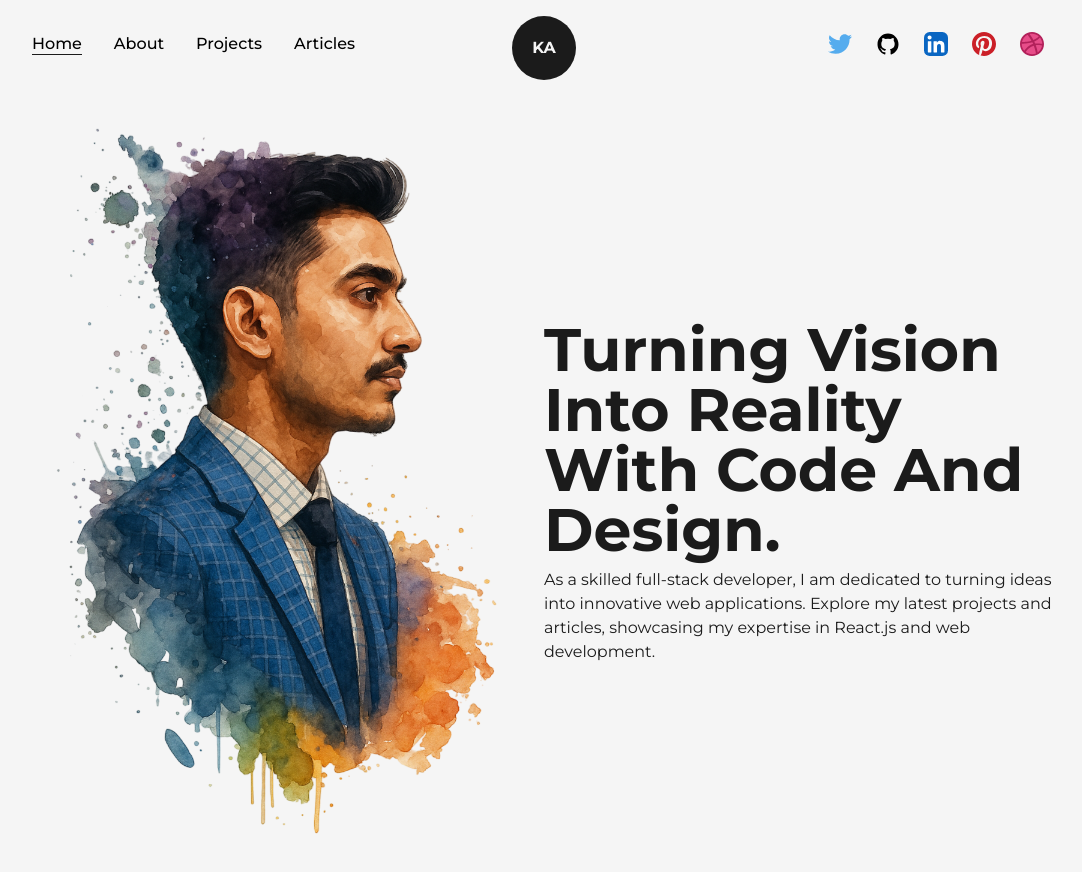
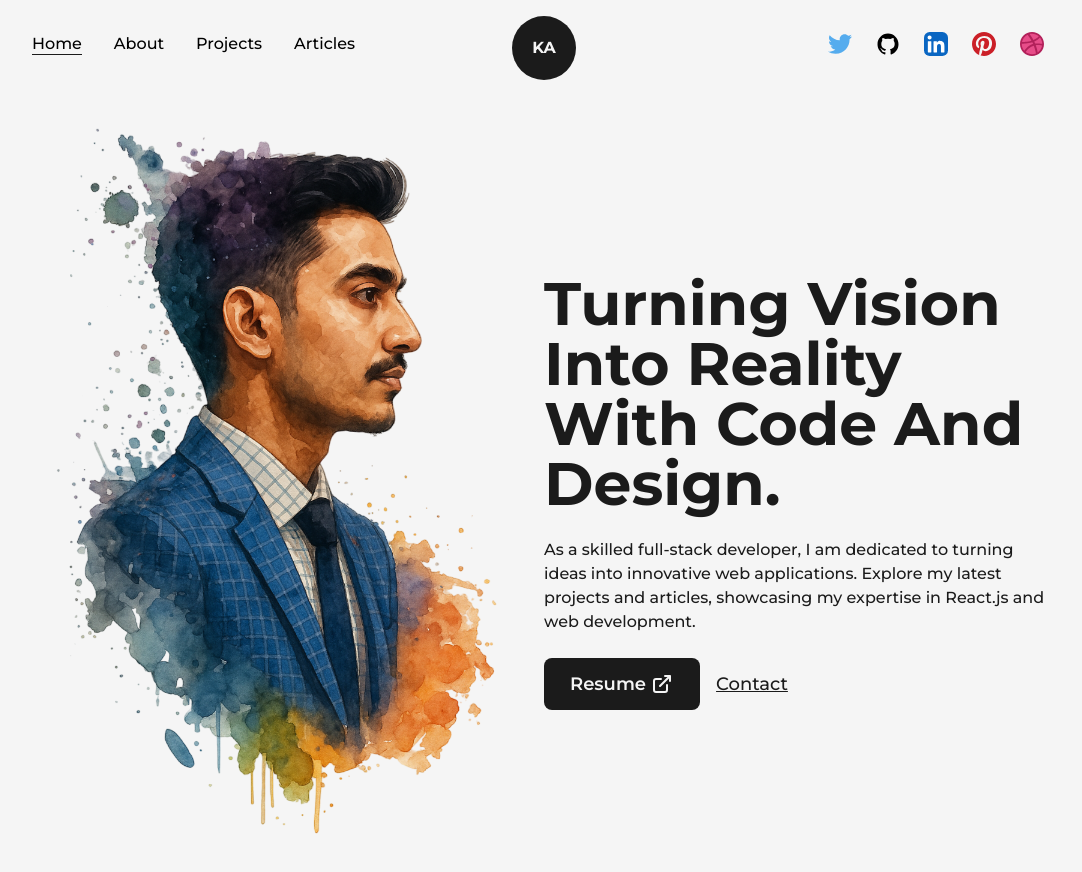
Before and after one commit to Kashan-2912/portfolio-website, a Next.js app: page / in a window 1280 px wide. Shown: the top 872 px of the page, without its empty margins (96-1178 px from the left). Built offline with nearby package versions, Linux system fonts and the light colour scheme.

Commit message:
hero completed

```diff
--- a/src/app/page.js
+++ b/src/app/page.js
@@ -1,6 +1,8 @@
 import AnimatedText from "@/components/AnimatedText";
+import { LinkArrow } from "@/components/Icons";
 import Layout from "@/components/Layout";
 import Image from "next/image";
+import Link from "next/link";
 
 export default function Home() {
   return (
@@ -17,8 +19,19 @@
 
             <div className="w-1/2 flex flex-col items-center self-center">
               <AnimatedText text="Turning Vision Into Reality With Code And Design." className="!text-6xl !text-left" />
-              <p>As a skilled full-stack developer, I am dedicated to turning ideas into innovative web applications.
-                Explore my latest projects and articles, showcasing my expertise in React.js and web development.</p>
+              <p className="my-4 text-base font-medium">As a skilled full-stack developer, I am dedicated to turning ideas into innovative web applications.
+                Explore my latest projects and articles, showcasing my expertise in React.js and web development.
+              </p>
+
+              <div className="flex items-center self-start mt-2">
+                <Link href="/Kashan_Resume.pdf" target="_blank"
+                  className="flex items-center bg-dark text-light p-2.5 px-6 rounded-lg text-lg font-semibold hover:text-dark hover:bg-light border-2 border-solid border-transparent hover:border-dark"
+                  download={true}
+                >Resume <LinkArrow className={"w-6 ml-1"} /></Link>
+                <Link href="mailto:mkashan2912@gmail.com" target="_blank"
+                className="ml-4 text-lg font-medium capitalize text-dark underline"
+                >Contact</Link>
+              </div>
             </div>
           </div>
         </Layout>
```
Also changed, not shown: 1 other file (tests, documents, lock files or other folders).
